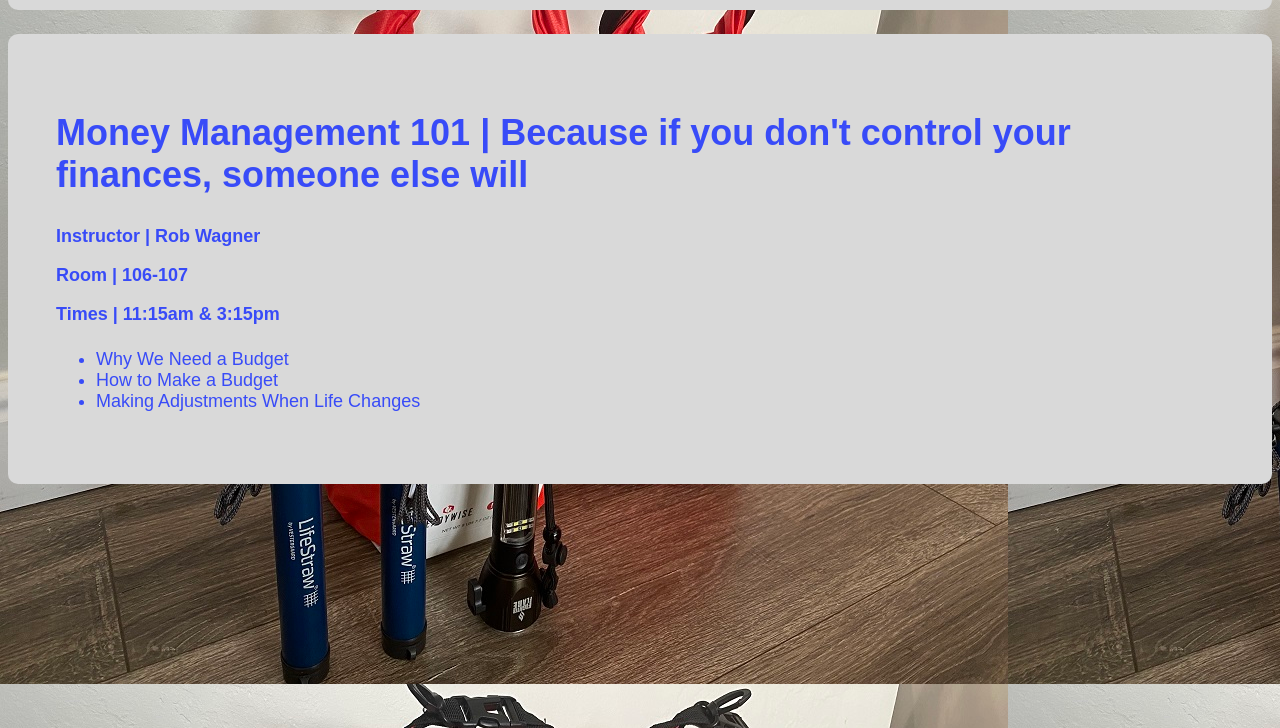
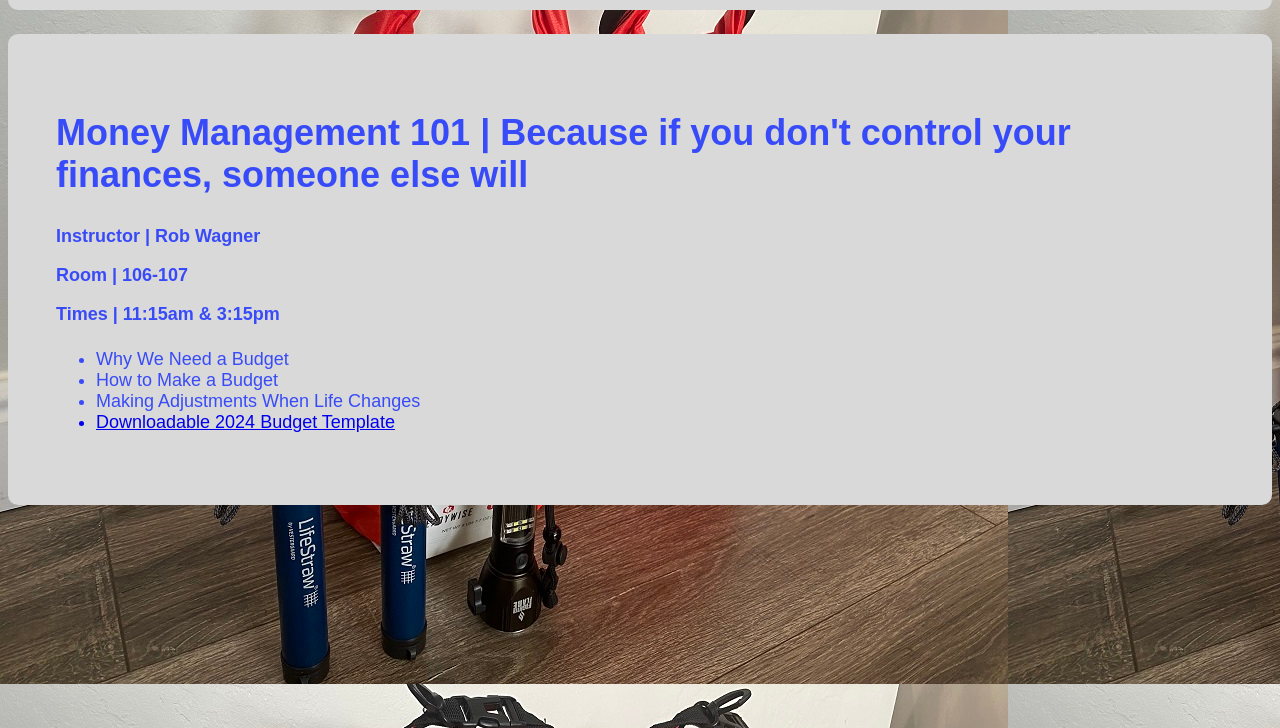
Before and after one commit to RobWagnerContent/BennionEmergencyPreparednessFair, a plain HTML site: page class-money.html in a window 1280 px wide. Shown: the part 72-800 px from the top of the page. Drawn offline with Linux system fonts and the light colour scheme; a web font is replaced by a local one.

Commit message:
Update class-money.html and downloadable budget

```diff
--- a/class-money.html
+++ b/class-money.html
@@ -59,6 +59,9 @@
                 <li class="classDetails">
                     Making Adjustments When Life Changes
                 </li>
+                <a target="open" title="Download a free template for budgeting, based on sample data - can be adjusted each month to fit family goals and needs" href="Family%20Budget%202024.xlsx"><li class="classDetails">
+                    Downloadable 2024 Budget Template
+                </li></a>
             </ul>
           </div>
       </main>
```
Also changed, not shown: 1 other file.
